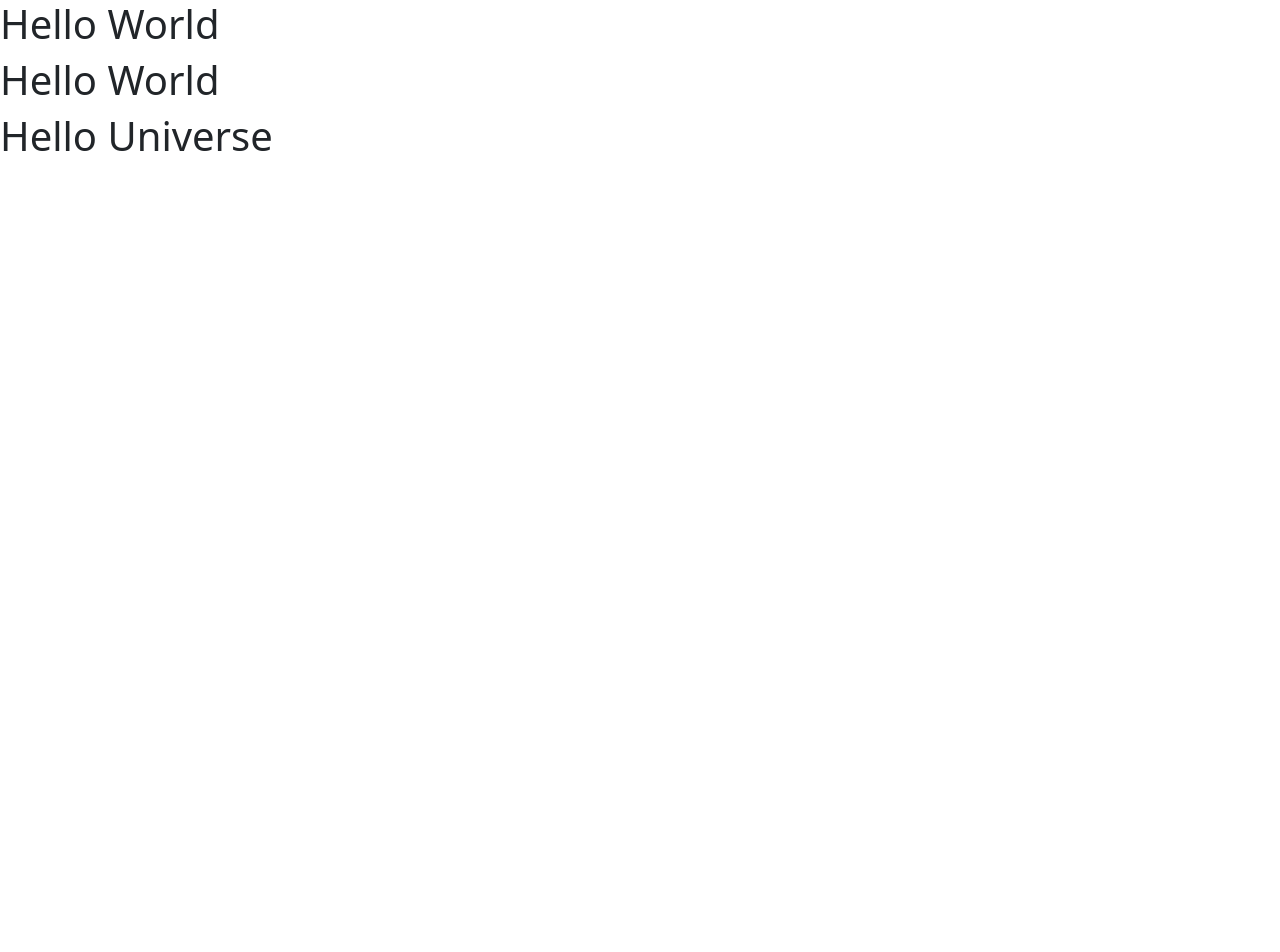
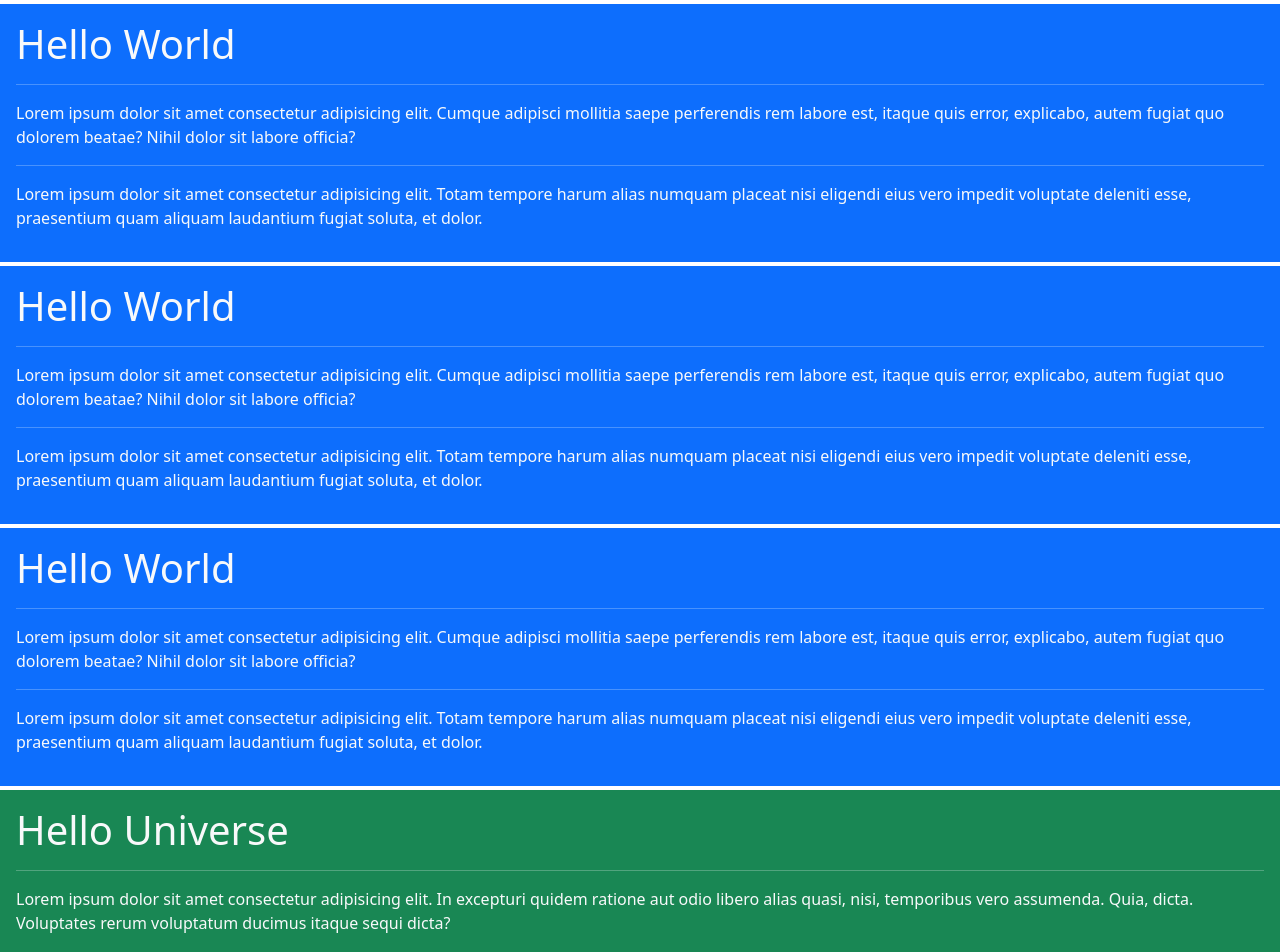
Before and after one commit to july-2021/day6-react-app, a React (Create React App) app: page / in a window 1280 px wide. Shown: the top 952 px of the page. Before the commit the page ends 800 px from the top, so only its background shows below. Built offline with nearby package versions, Linux system fonts and the light colour scheme.

Commit message:
component reusbale.

```diff
--- a/src/App.js
+++ b/src/App.js
@@ -7,7 +7,9 @@ export default function App() {
     <div>
       <HelloWorld />
       <HelloWorld />
+      <HelloWorld />
 
+      <HelloUniverse />
       <HelloUniverse />
     </div>
   );
@@ -16,10 +18,38 @@ export default function App() {
 // TAGS :: COMPONENTS :: Follow PascalCase Convention
 // <HelloWorld />
 function HelloWorld() {
-  return <h1>Hello World</h1>;
+  return (
+    <div className="bg-primary text-light p-3 my-1">
+      <h1>Hello World</h1>
+      <hr />
+      <p>
+        Lorem ipsum dolor sit amet consectetur adipisicing elit. Cumque adipisci
+        mollitia saepe perferendis rem labore est, itaque quis error, explicabo,
+        autem fugiat quo dolorem beatae? Nihil dolor sit labore officia?
+      </p>
+      <hr />
+      <p>
+        Lorem ipsum dolor sit amet consectetur adipisicing elit. Totam tempore
+        harum alias numquam placeat nisi eligendi eius vero impedit voluptate
+        deleniti esse, praesentium quam aliquam laudantium fugiat soluta, et
+        dolor.
+      </p>
+    </div>
+  );
 }
 
 // <HelloUniverse />
 function HelloUniverse() {
-  return <h1>Hello Universe</h1>;
+  return (
+    <div className="bg-success text-light p-3 my-1">
+      <h1>Hello Universe</h1>
+      <hr />
+      <p>
+        Lorem ipsum dolor sit amet consectetur adipisicing elit. In excepturi
+        quidem ratione aut odio libero alias quasi, nisi, temporibus vero
+        assumenda. Quia, dicta. Voluptates rerum voluptatum ducimus itaque sequi
+        dicta?
+      </p>
+    </div>
+  );
 }
```
